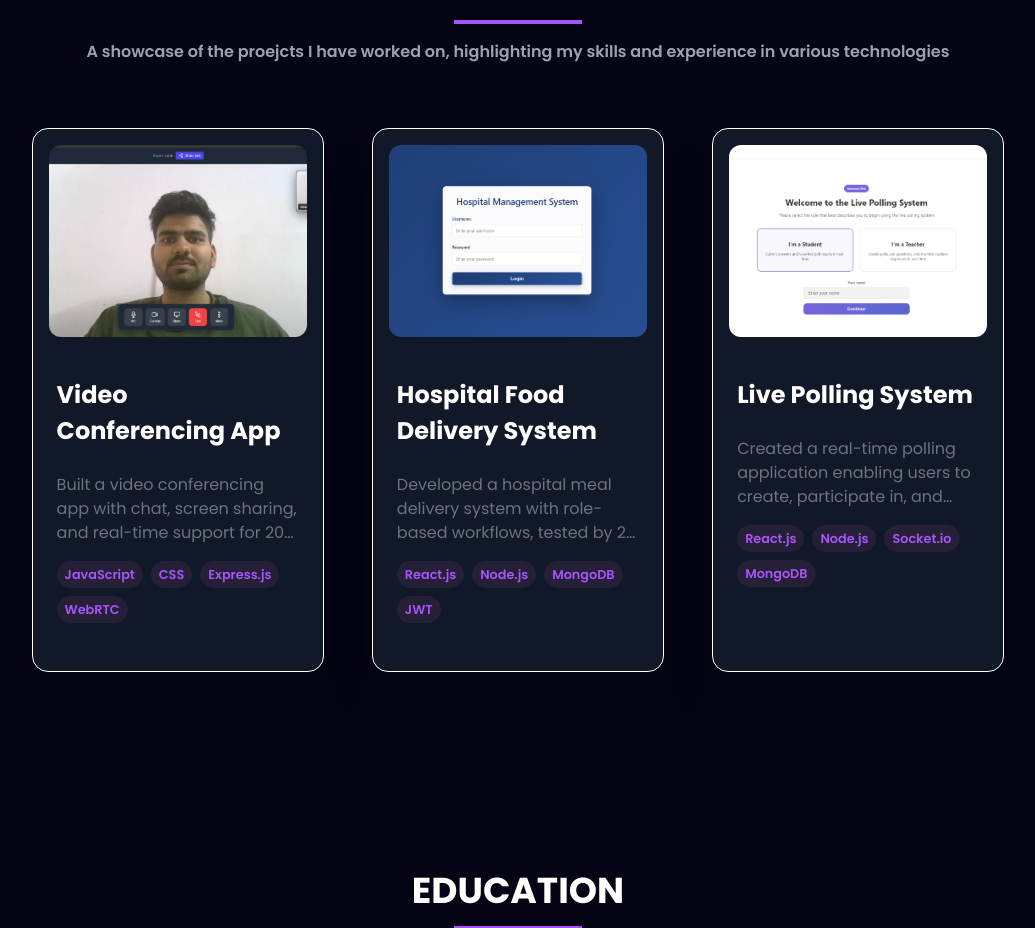
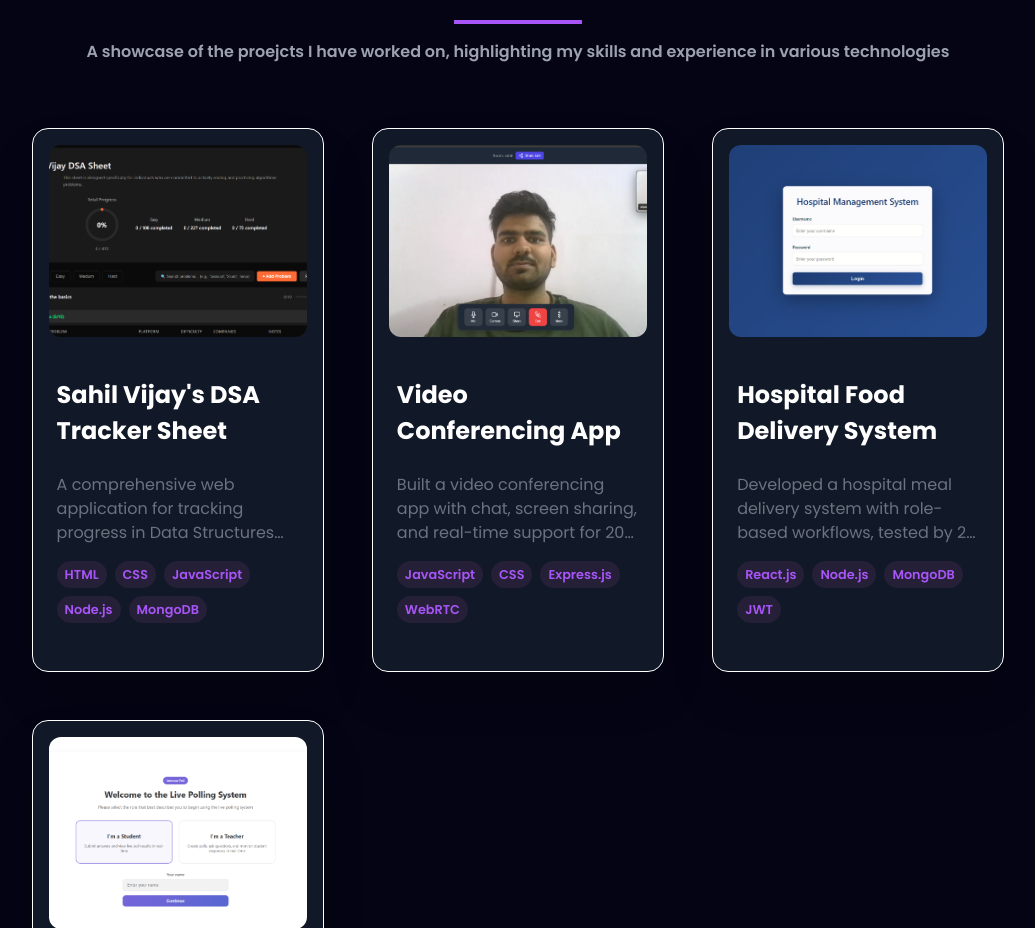
Before and after one commit to Sahilvijayvergiya/myportfolio-main, a React (Vite) app: page / in a window 1280 px wide. Shown: the part 3320-4248 px from the top of the page, without its empty margins (122-1157 px from the left). Built offline with nearby package versions, Linux system fonts and the light colour scheme.

Commit message:
Add DSA Tracker project to constants
Added DSA Tracker project with details and logo.

```diff
--- a/src/constants.js
+++ b/src/constants.js
@@ -48,6 +48,7 @@ import sacredLogo from "./assets/education_logo/Sacred logo.png";
 
 // Project Section Logo's
 import videoConfLogo from "./assets/work_logo/Video COnfrencing App.png";
+import dsaTrackerLogo from "./assets/work_logo/Sahil Vijay's DSA Tracker Sheet.png";
 import hospitalFoodDeliveryLogo from "./assets/work_logo/Hospital Food Delivery System.png";
 import hospitalLogo from "./assets/work_logo/shoeSwap.png";
 import pollingLogo from "./assets/work_logo/Live Polling System.png";
@@ -222,6 +223,16 @@ export const education = [
 export const projects = [
   {
     id: 0,
+    title: "Sahil Vijay's DSA Tracker Sheet",
+    description:
+      "A comprehensive web application for tracking progress in Data Structures and Algorithms. Features include problem categorization, difficulty tracking, progress visualization, and performance analytics to help users systematically improve their problem-solving skills.",
+    image: dsaTrackerLogo,
+    tags: ["HTML", "CSS", "JavaScript", "Node.js", "MongoDB"],
+    github: "https://github.com/Sahilvijayvergiya",
+    webapp: "#",
+  },
+  {
+    id: 1,
     title: "Video Conferencing App",
     description:
       "Built a video conferencing app with chat, screen sharing, and real-time support for 20 users. Enabled 150+ unique room sessions during beta with 95% uptime.",
@@ -231,7 +242,7 @@ export const projects = [
     webapp: "#",
   },
   {
-    id: 1,
+    id: 2,
     title: "Hospital Food Delivery System",
     description:
       "Developed a hospital meal delivery system with role-based workflows, tested by 20 users across 3 roles. Automated diet charts and task assignments, reducing manual tracking time by 60%.",
@@ -241,7 +252,7 @@ export const projects = [
     webapp: "#",
   },
   {
-    id: 2,
+    id: 3,
     title: "Live Polling System",
     description:
       "Created a real-time polling application enabling users to create, participate in, and view live poll results. Features include instant vote updates, multiple poll types, and responsive design for seamless user experience across devices.",
```
